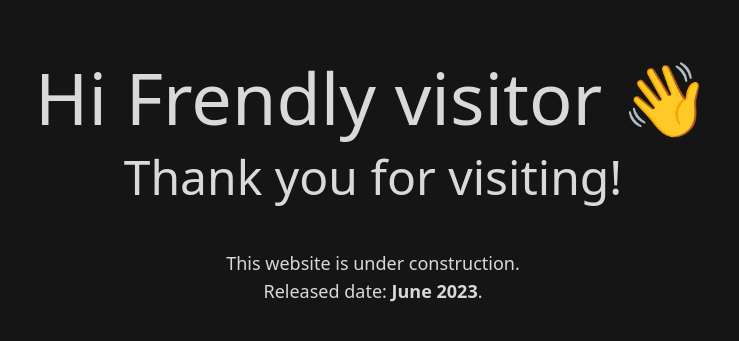
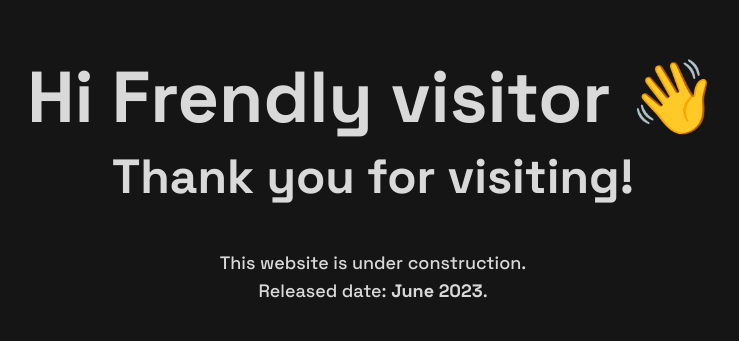
Before and after one commit to tdimnet/tdimnet.github.io, a React (Vite) app: page / in a window 1280 px wide. Shown: the part 217-558 px from the top of the page, without its empty margins (267-1006 px from the left). Built offline with nearby package versions, Linux system fonts and the light colour scheme.

Commit message:
Adding font-family and font-weight

```diff
--- a/src/components/Heading/index.tsx
+++ b/src/components/Heading/index.tsx
@@ -8,11 +8,11 @@ function Component({
   as: string;
 }) {
   if (as === "h1") {
-    return <h1 className={`${css} text-7xl`}>{content}</h1>;
+    return <h1 className={`${css} font-bold font-space-grotest text-7xl`}>{content}</h1>;
   }
 
   if (as === "h2") {
-    return <h2 className={`${css} text-5xl`}>{content}</h2>;
+    return <h2 className={`${css} font-bold font-space-grotest text-5xl`}>{content}</h2>;
   }
 
   return <h3>Not found</h3>;
--- a/src/components/Paragraph/index.tsx
+++ b/src/components/Paragraph/index.tsx
@@ -1,7 +1,7 @@
 function Component({ content, color }: { content: string; color: string }) {
   return (
     <p
-      className={`${color} text-lg`}
+      className={`${color} font-space-grotest font-medium text-lg`}
       dangerouslySetInnerHTML={{ __html: content }}
     />
   );
```
